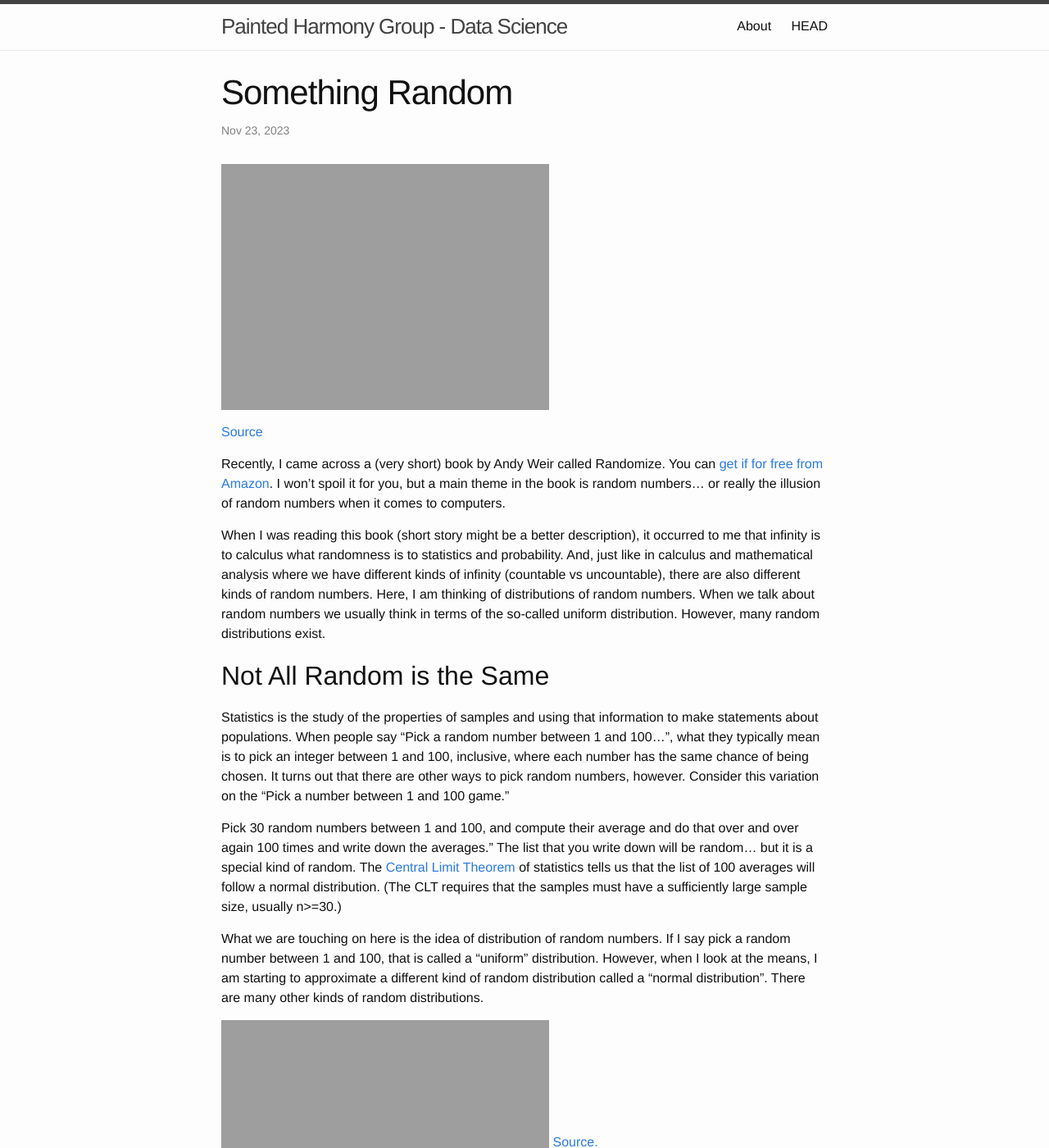
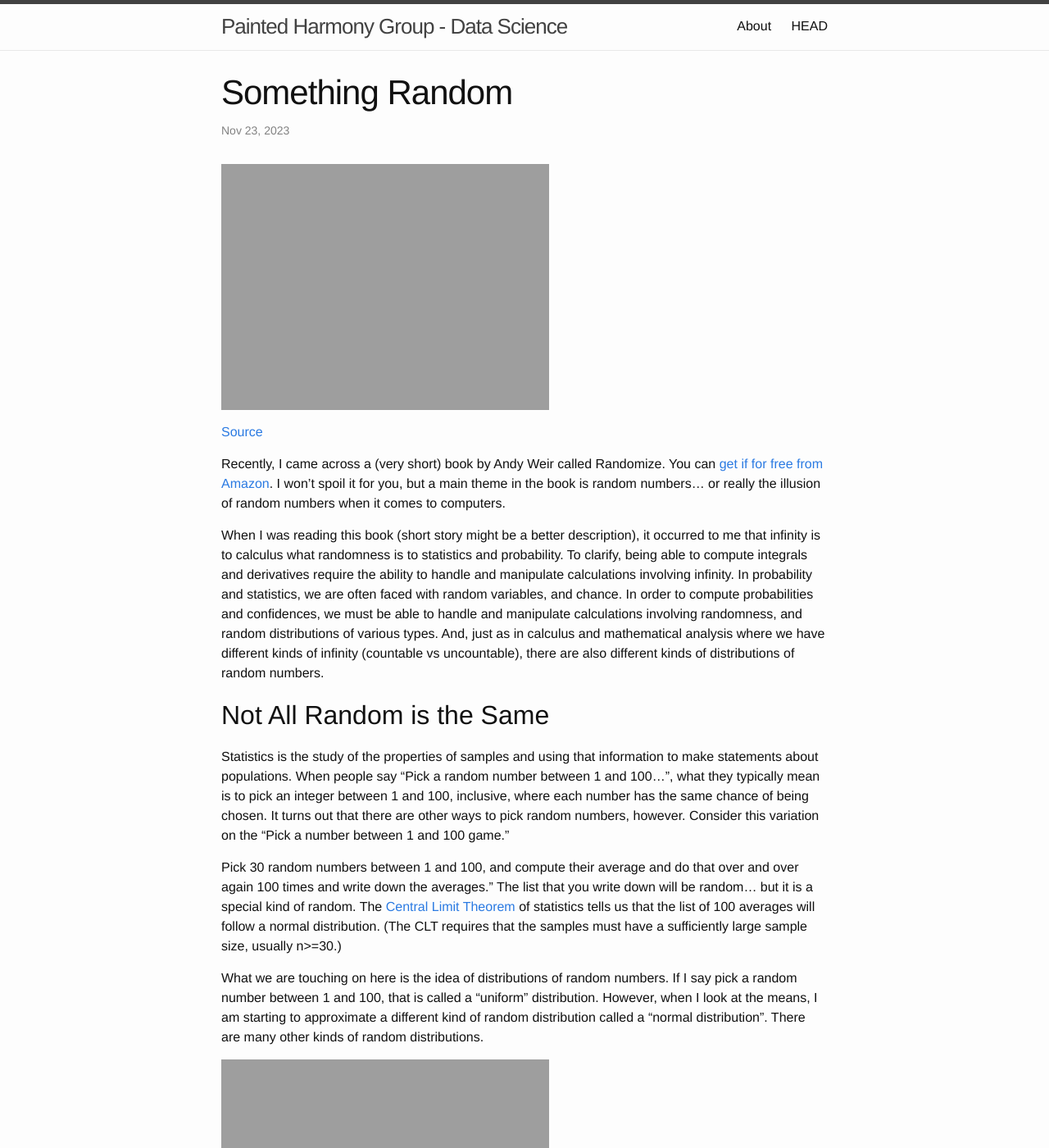
Before and after one commit to fractalbass/data_science, a Jekyll site: the page built from _posts/2023-11-23-data_science_37.md, in a window 1280 px wide and 1400 px high. Shown: the whole window at 82% size. Built offline with Jekyll 4.4.1, drawn with Linux system fonts in a browser that asks for light colours; formulas are drawn with MathJax 3; some of the changed text lies outside the part shown.

Commit message:
Working on format.

```diff
--- a/_posts/2023-11-23-data_science_37.md
+++ b/_posts/2023-11-23-data_science_37.md
@@ -11,7 +11,7 @@
 
 Recently, I came across a (very short) book by Andy Weir called Randomize.  You can [get if for free from Amazon](https://www.amazon.com/Randomize-Forward-collection-Andy-Weir-ebook/dp/B07VDJBKNJ).  I won't spoil it for you, but a main theme in the book is random numbers... or really the illusion of random numbers when it comes to computers.
 
-When I was reading this book (short story might be a better description), it occurred to me that infinity is to calculus what randomness is to statistics and probability.  And, just like in calculus and mathematical analysis where we have different kinds of infinity (countable vs uncountable), there are also different kinds of random numbers.  Here, I am thinking of distributions of random numbers.  When we talk about random numbers we usually think in terms of the so-called uniform distribution.  However, many random distributions exist.
+When I was reading this book (short story might be a better description), it occurred to me that infinity is to calculus what randomness is to statistics and probability.  To clarify, being able to compute integrals and derivatives require the ability to handle and manipulate calculations involving infinity.  In probability and statistics, we are often faced with random variables, and chance.  In order to compute probabilities and confidences, we must be able to handle and manipulate calculations involving randomness, and random distributions of various types.  And, just as in calculus and mathematical analysis where we have different kinds of infinity (countable vs uncountable), there are also different kinds of distributions of random numbers.
 
 ## Not All Random is the Same
 
@@ -19,7 +19,7 @@
 
 Pick 30 random numbers between 1 and 100, and compute their average and do that over and over again 100 times and write down the averages."  The list that you write down will be random... but it is a special kind of random. The [Central Limit Theorem](https://sphweb.bumc.bu.edu/otlt/mph-modules/bs/bs704_probability/BS704_Probability12.html) of statistics tells us that the list of 100 averages will follow a normal distribution.  (The CLT requires that the samples must have a sufficiently large sample size, usually n>=30.)
 
-What we are touching on here is the idea of distribution of random numbers.  If I say pick a random number between 1 and 100, that is called a "uniform" distribution.  However, when I look at the means, I am starting to approximate a different kind of random distribution called a "normal distribution".  There are many other kinds of random distributions.
+What we are touching on here is the idea of distributions of random numbers.  If I say pick a random number between 1 and 100, that is called a "uniform" distribution.  However, when I look at the means, I am starting to approximate a different kind of random distribution called a "normal distribution".  There are many other kinds of random distributions.
 
 ![Random Distributions]({{ site.url }}/images/random_distributions.png)
 [Source.](https://pages.stern.nyu.edu/~adamodar/pdfiles/papers/probabilistic.pdf)
@@ -56,7 +56,11 @@
 
 One advantage of RANDU was that it was very fast to compute.  However, to see the weakness of RANDU, consider each three consecutive values as coordinates in 3 dimensional space.  The following animation shows the obvious issue RANDU has.
 
-[Randu Video](https://youtu.be/rVWv8Qj7yEE)
+<iframe width="883" height="625" src="https://www.youtube.com/embed/rVWv8Qj7yEE" title="RANDU" frameborder="0" allow="accelerometer; autoplay; clipboard-write; encrypted-media; gyroscope; picture-in-picture; web-share" allowfullscreen></iframe>
+
+In addition to the clearly anti-random 3-dimensional distribution of RANDU, the PRNG also suffers from other issues. The following article does into detail on examining RANDU.
+
+https://bkamins.github.io/julialang/2020/12/31/randu.html
 
 ## Randomness and Regression
 
```
Also changed, not shown: other parts of _posts/2023-11-23-data_science_37.md (+1 -1 lines).
